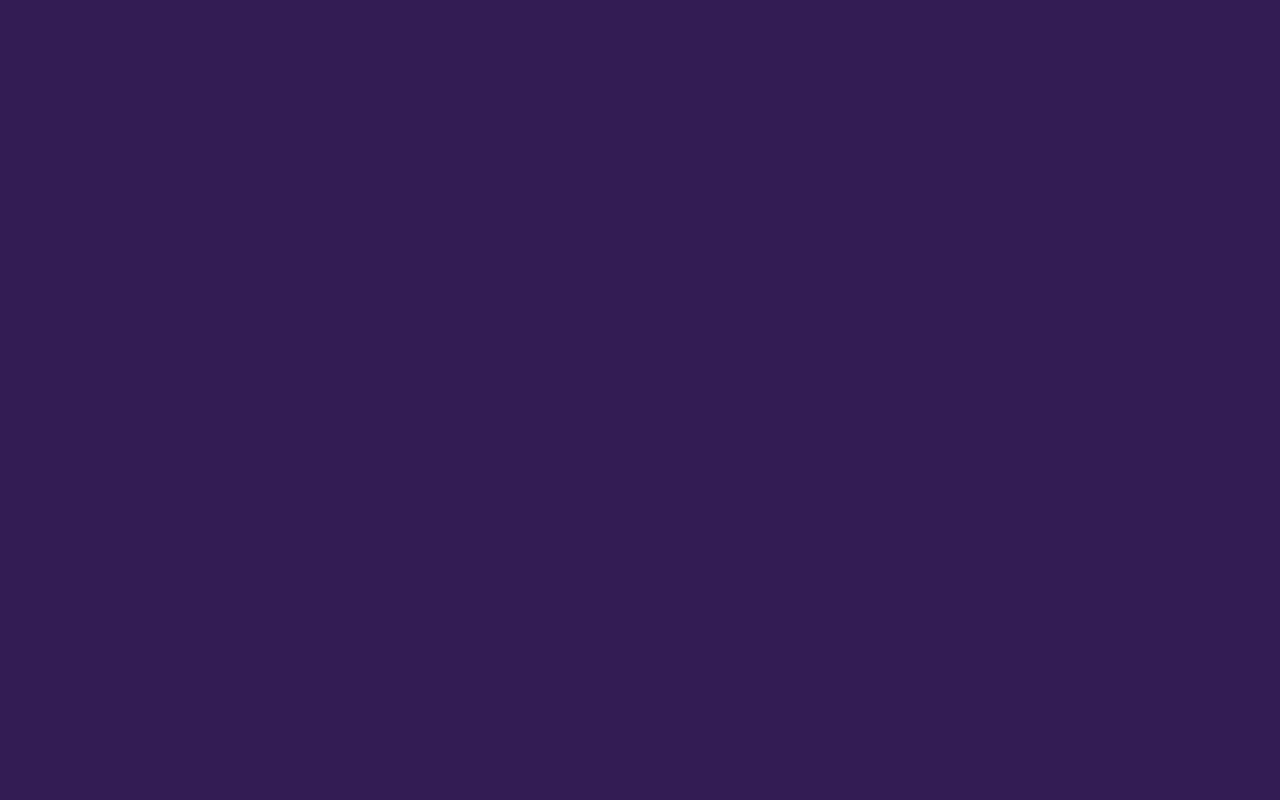
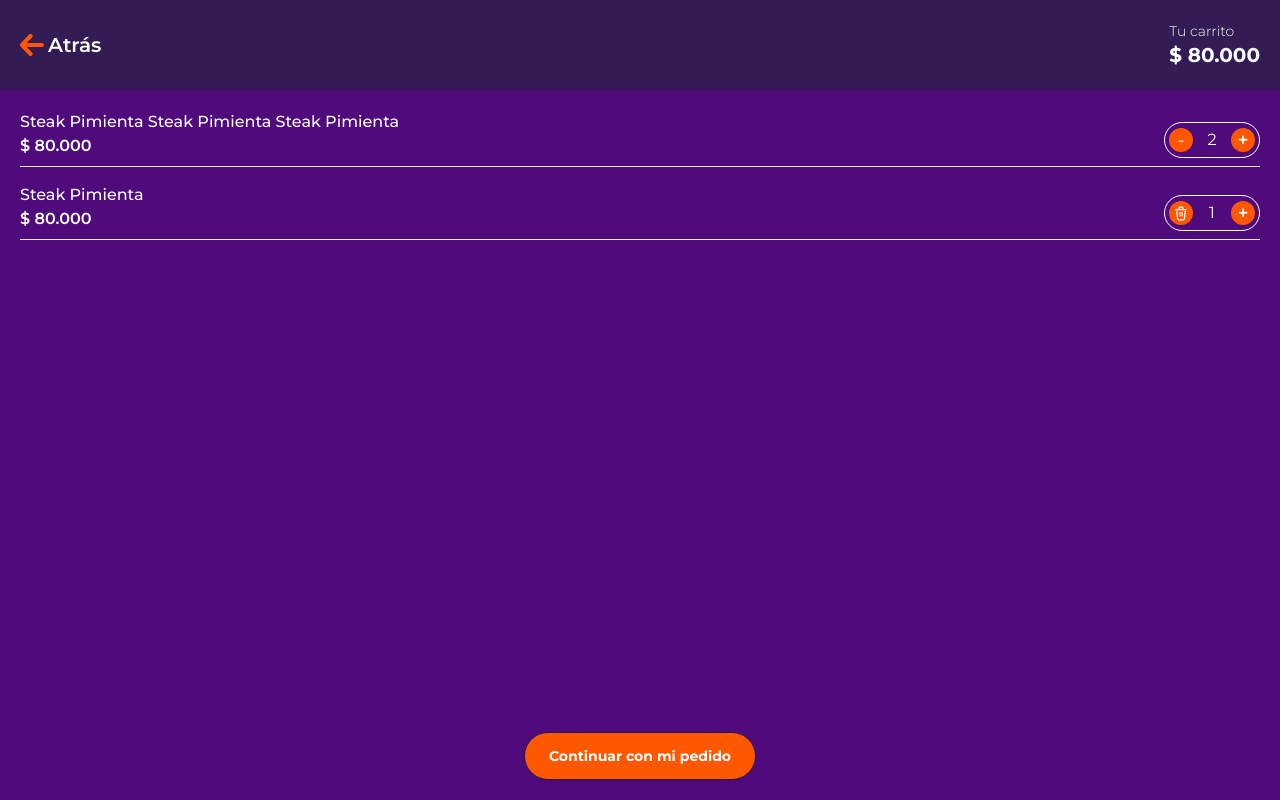
Before and after one commit to orlancst/test-menu-restaurante, a React (Vite) app: page /cart in a window 1280 px wide. Before the commit this address had no page. Built offline with nearby package versions, Linux system fonts and the light colour scheme.

Commit message:
cart interface added and some code implementations on menu interface

```diff
--- a/src/App.tsx
+++ b/src/App.tsx
@@ -3,6 +3,8 @@ import { BrowserRouter, Route, Routes } from 'react-router-dom'
 import './App.css'
 import Testing from './components/Testing';
 import MenuContainer from './components/MenuContainer';
+import Cart from './components/Cart';
+import Verify from './components/Verify';
 
 function App() {
 
@@ -16,11 +18,11 @@ function App() {
     <div className=''>
       <BrowserRouter>
 
-
-
         <Routes>
             {/* <Route path='/' element={<Testing />} /> */}
             <Route path='/' element={<MenuContainer />} />
+            <Route path='/cart' element={<Cart />} />
+            <Route path='/verify' element={<Verify />} />
         </Routes>
       </BrowserRouter>
     </div>
--- /dev/null
+++ b/src/assets/svg/LeftArrowIcon.tsx
@@ -0,0 +1,14 @@
+interface SvgFile {
+    strokeColor: string;
+}
+
+const LeftArrowIcon: React.FC<SvgFile> = ({ strokeColor }) => {
+    return (
+        <svg width="24" height="22" viewBox="0 0 24 22" fill="none" xmlns="http://www.w3.org/2000/svg">
+            <path d="M2 11L22 11M2 11L10.5714 2M2 11L10.5714 20" stroke={strokeColor} stroke-width="4" stroke-linecap="round" stroke-linejoin="round" />
+        </svg>
+
+    )
+}
+
+export default LeftArrowIcon
--- /dev/null
+++ b/src/assets/svg/TrashCanIcon.tsx
@@ -0,0 +1,12 @@
+
+
+const TrashCanIcon: React.FC = () => {
+    return (
+        <svg xmlns="http://www.w3.org/2000/svg" width="12" height="15" viewBox="0 0 15 18" fill="none">
+            <path d="M12.7 6.33333L11.972 13.7982C11.8619 14.9298 11.8073 15.4951 11.556 15.9227C11.3356 16.299 11.0114 16.6 10.6243 16.7876C10.1849 17 9.632 17 8.52267 17H6.47733C5.36887 17 4.81507 17 4.37567 16.7867C3.98831 16.5992 3.6638 16.2983 3.44313 15.9218C3.19353 15.4951 3.13807 14.9298 3.02713 13.7982L2.3 6.33333M8.8 12.1111V7.66667M6.2 12.1111V7.66667M1 4.11111H4.99967M4.99967 4.11111L5.3342 1.736C5.43127 1.304 5.7814 1 6.18353 1H8.81647C9.2186 1 9.56787 1.304 9.6658 1.736L10.0003 4.11111M4.99967 4.11111H10.0003M10.0003 4.11111H14" stroke="white" stroke-width="1.5" stroke-linecap="round" stroke-linejoin="round" />
+        </svg>
+
+    )
+}
+
+export default TrashCanIcon
--- /dev/null
+++ b/src/components/Cart.tsx
@@ -0,0 +1,75 @@
+import { Link } from 'react-router-dom'
+import LeftArrowIcon from "../assets/svg/LeftArrowIcon"
+import TrashCanIcon from '../assets/svg/TrashCanIcon'
+
+const Cart = () => {
+    return (
+        <div className='flex flex-col h-lvh font-montserrat text-secondary'>
+            <div className='bg-accent h-[90px] p-5 flex justify-between items-center'>
+                <Link to="/" className="flex items-center">
+                    <LeftArrowIcon strokeColor="#ff5800" />
+                    <span className="font-semibold text-xl ml-1">Atrás</span>
+                </Link>
+                <div className="flex flex-col">
+                    <span className="text-sm font-light">Tu carrito</span>
+                    <span className="text-xl font-bold">$ 80.000</span>
+                </div>
+            </div>
+            <div className='bg-neutral grow flex flex-col justify-between'>
+
+                <div className='p-5 pb-0 flex flex-col'>
+
+                    <div className='flex flex-col'>
+                        <div className='flex justify-between items-end'>
+                            <div className='flex flex-col'>
+                                <span className='font-medium'>Steak Pimienta Steak Pimienta Steak Pimienta</span>
+                                <span className='font-semibold'>$ 80.000</span>
+                            </div>
+                            <div>
+                                <div className='border border-white rounded-full flex flex-row items-center w-24 h-9'>
+                                    <button className='grow-0 grid place-items-center text-lg leading-none text-secondary font-semiboldbold bg-primary rounded-full w-6 h-6 ml-1' onClick={() => { }}>
+                                        -
+                                    </button>
+                                    <span className='grow text-center text-secondary'>2</span>
+                                    <button className='grow-0 grid place-items-center text-lg leading-none text-secondary font-semibold bg-primary rounded-full w-6 h-6 mr-1' onClick={() => { }}>+</button>
+                                </div>
+                            </div>
+                        </div>
+
+                        <hr className="h-0 border-t-1 mb-4 mt-2" />
+
+                    </div>
+
+                    <div className='flex flex-col'>
+                        <div className='flex justify-between items-end'>
+                            <div className='flex flex-col'>
+                                <span className='font-medium'>Steak Pimienta</span>
+                                <span className='font-semibold'>$ 80.000</span>
+                            </div>
+                            <div>
+                                <div className='border border-white rounded-full flex flex-row items-center w-24 h-9'>
+                                    <button className='grow-0 grid place-items-center text-lg leading-none text-secondary font-semiboldbold bg-primary rounded-full w-6 h-6 ml-1' onClick={() => { }}>
+                                        <TrashCanIcon />
+                                    </button>
+                                    <span className='grow text-center text-secondary'>1</span>
+                                    <button className='grow-0 grid place-items-center text-lg leading-none text-secondary font-semibold bg-primary rounded-full w-6 h-6 mr-1' onClick={() => { }}>+</button>
+                                </div>
+                            </div>
+                        </div>
+
+                        <hr className="h-0 border-t-1 mb-4 mt-2" />
+
+                    </div>
+
+                </div>
+
+
+                <div className='text-center py-5'>
+                    <button className="btn rounded-full px-6 bg-primary text-secondary font-bold">Continuar con mi pedido</button>
+                </div>
+            </div>
+        </div>
+    )
+}
+
+export default Cart
--- a/src/components/Navbar.tsx
+++ b/src/components/Navbar.tsx
@@ -1,7 +1,8 @@
 import React from "react"
 import MenuIcon from "../assets/svg/MenuIcon"
+import { NavbarProps } from "../types"
 
-const Navbar: React.FC = () => {
+const Navbar: React.FC<NavbarProps> = ({ toggleSidebar }) => {
 
 
 
@@ -9,7 +10,7 @@ const Navbar: React.FC = () => {
         <div className="flex flex-row mx-4 gap-x-0 py-3">
             <div className="basis-1/3 border-t-2 border-b-2 flex items-center">
 
-                <button onClick={() => {}}>
+                <button onClick={toggleSidebar}>
                     <MenuIcon fillColor="#ff5800" />
                 </button>
             </div>
--- /dev/null
+++ b/src/components/Verify.tsx
@@ -0,0 +1,28 @@
+import { Link } from "react-router-dom"
+import LeftArrowIcon from "../assets/svg/LeftArrowIcon"
+
+const Verify = () => {
+  return (
+    <div className='flex flex-col h-lvh font-montserrat text-secondary'>
+    <div className='bg-accent h-[90px] p-5 flex justify-between items-center'>
+        <Link to="/cart" className="flex items-center">
+            <LeftArrowIcon strokeColor="#ff5800" />
+            <span className="font-semibold text-xl ml-1">Atrás</span>
+        </Link>
+    </div>
+    <div className='bg-neutral grow flex flex-col text-center'>
+
+        <form action="" className="w-3/4">
+            <label htmlFor="" className="uppercase text-xs text-start">Ingresa número de habitación</label>
+            <input type="text" name="" id="" maxLength={3} className="bg-transparent border-b" />
+        </form>
+
+        <div className='text-center py-5'>
+            <button className="btn rounded-full px-6 bg-primary text-secondary font-bold">Continuar con mi pedido</button>
+        </div>
+    </div>
+</div>
+  )
+}
+
+export default Verify
--- a/src/data/data.json
+++ b/src/data/data.json
@@ -40,5 +40,17 @@
     "categoria": "Aves",
     "descripcion": "300 gr de pechuga de pollo sazonada con sal, pimienta y especias al gusto bañada en salsa de champiñones. Acompañado de ensalada del chef y papas a la francesa o patacones.",
     "precio": 30000
+  }, {
+    "id": 8,
+    "plato": "Porción de Patacón",
+    "categoria": "Adicionales",
+    "descripcion": "250 gr de deliciosas y crujientes porciones de plátano verde frito, un sabor caribeño inigualable.",
+    "precio": 6000
+  }, {
+    "id": 9,
+    "plato": "Porción de Papas a la Francesa",
+    "categoria": "Adicionales",
+    "descripcion": "250 gr de crujientes y doradas papas fritas.",
+    "precio": 7000
   }
 ]
--- a/src/helpers/getExampleData.ts
+++ b/src/helpers/getExampleData.ts
@@ -10,3 +10,14 @@ export const askForData = (): Promise<Plato[]> => {
         }, 100);
     })
 }
+
+export const askForItem = (id: number) => {
+    return new Promise ((resolve, reject) => {
+        const item = data.find((item) => item.id === id);
+        if (id !== 0 && item) {
+            resolve(item);
+        } else {
+            reject(new Error(`No se encontró el producto con la id "${id}"`));
+        }
+    })
+}
--- a/src/types.ts
+++ b/src/types.ts
@@ -9,3 +9,20 @@ export interface Plato {
 export interface Platos {
     products: Plato[];
 }
+
+export interface SidebarProps extends Platos {
+    isSidebarOpened: boolean;
+    setIsSidebarOpened: React.Dispatch<React.SetStateAction<boolean>>;
+}
+
+export interface NavbarProps {
+    toggleSidebar: () => void;
+}
+
+// type Dish = {
+//     id: number;
+//     plato: string;
+//     descripcion: string;
+// }
+
+// type CreateDish = Omit<Dish, "plato" | "descripcion">
```
Also changed, not shown: src/components/DishDetail.tsx (+46 -14 lines), src/components/MenuContainer.tsx (+13 -20 lines), src/components/Sidebar.tsx (+20 -10 lines), src/assets/svg/search.svg (deleted).
